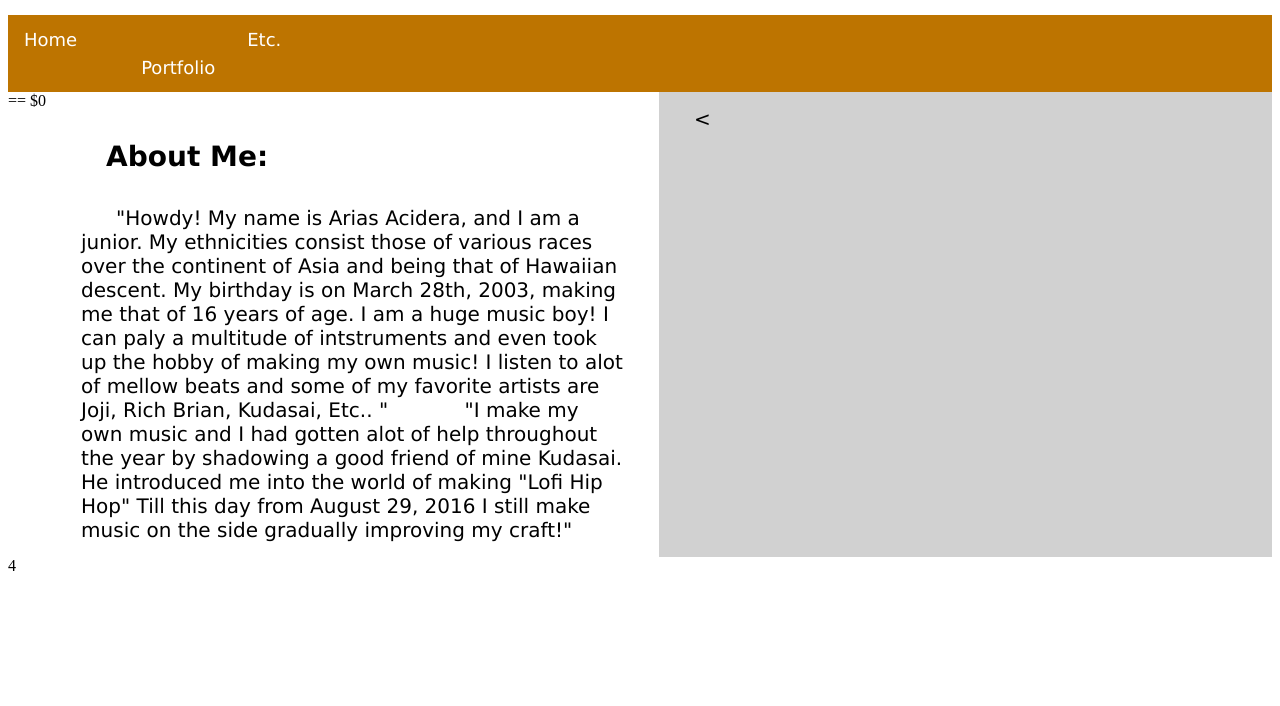
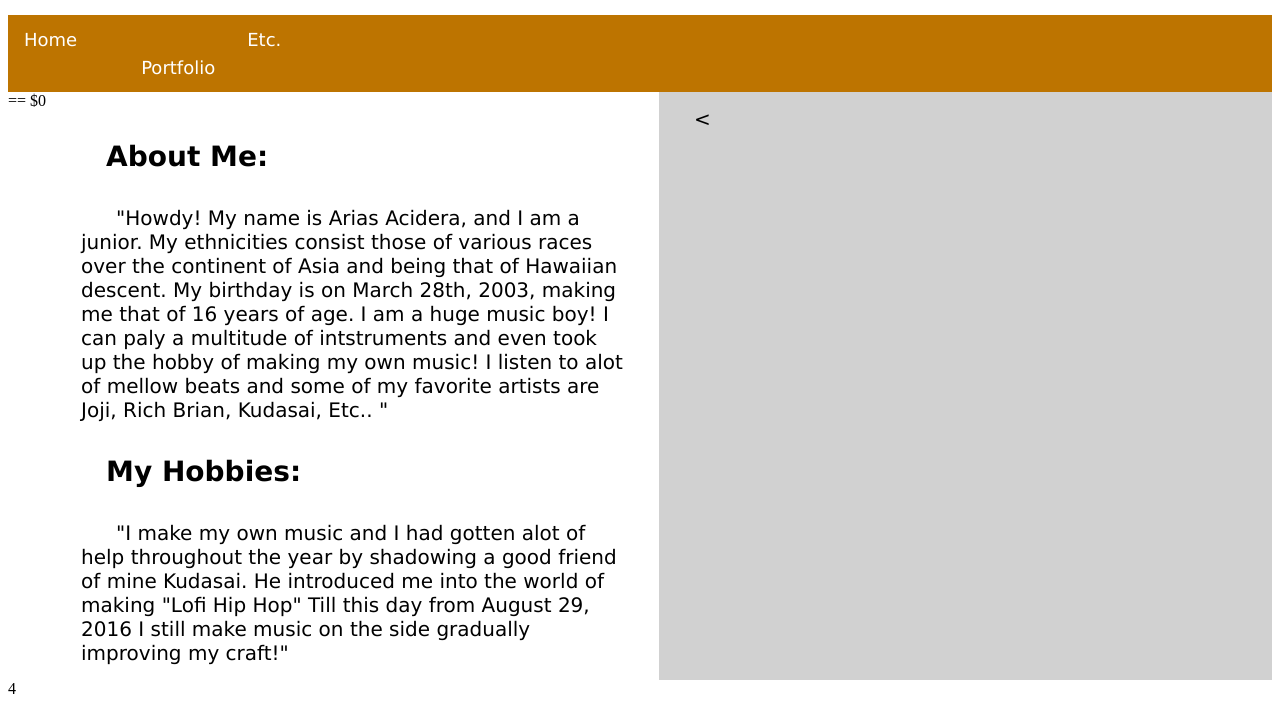
Before and after one commit to aspicydumpling/aspicydumpling.github.io, a plain HTML site: page index.html in a window 1280 px wide. Shown: the part 96-802 px from the top of the page. Drawn offline with Linux system fonts and the light colour scheme.

Commit message:
Update index.html

```diff
--- a/index.html
+++ b/index.html
@@ -33,6 +33,7 @@
             <p2>
               "Howdy! My name is Arias Acidera, and I am a junior. My ethnicities consist those of various races over the continent of Asia and being that of Hawaiian descent. My birthday is on March 28th, 2003, making me that of 16 years of age. I am a huge music boy! I can paly a multitude of intstruments and even took up the hobby of making my own music! I listen to alot of mellow beats and some of my favorite artists are Joji, Rich Brian, Kudasai, Etc.. "
             </p2>
+		  <p>My Hobbies:</p>
             <p2>
               "I make my own music and I had gotten alot of help throughout the year by shadowing a good friend of mine Kudasai. He introduced me into the world of making "Lofi Hip Hop" Till this day from August 29, 2016 I still make music on the side gradually improving my craft!"
             </p2>
```
